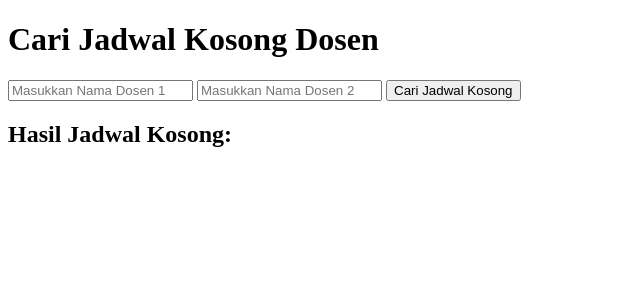
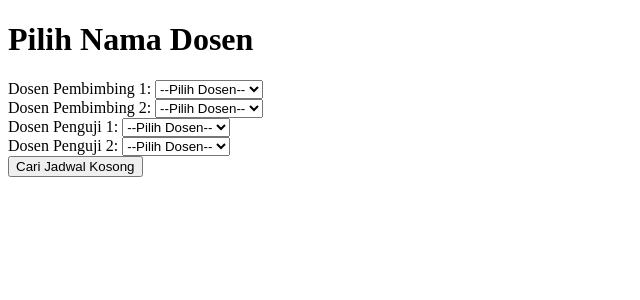
Before and after one commit to arzaqqq/Sistem-penjadwalan-dosen, a Flask app: page / in a window 1280 px wide. Shown: the top 300 px of the page, without its empty margins (0-640 px from the left). Run offline with Flask 3, Linux system fonts and the light colour scheme.

Commit message:
UPDATE : Hasil sementara untuk fungsi dan tampilan penjadwalan dosen

```diff
--- a/app.py
+++ b/app.py
@@ -1,113 +1,120 @@
-from flask import Flask, render_template, request, jsonify
+from flask import Flask, render_template, request, session
 import pandas as pd
-import sqlite3
 from werkzeug.utils import secure_filename
-import os
+from datetime import datetime
 
-# Inisialisasi Flask
 app = Flask(__name__)
 
-# Tentukan folder untuk menyimpan file upload
+# Tentukan folder untuk menyimpan file upload dan kunci sesi
 app.config['UPLOAD_FOLDER'] = 'uploads/'
 app.config['ALLOWED_EXTENSIONS'] = {'csv', 'xlsx'}
+app.secret_key = 'secret_key_for_session'  # Kunci untuk sesi
 
 # Fungsi untuk memeriksa ekstensi file yang valid
 def allowed_file(filename):
     return '.' in filename and filename.rsplit('.', 1)[1].lower() in app.config['ALLOWED_EXTENSIONS']
 
-# Fungsi untuk menyimpan data ke dalam database SQLite
-def save_to_db(data):
-    conn = sqlite3.connect('jadwal_dosen.db')
-    c = conn.cursor()
-    # Membuat tabel jika belum ada
-    c.execute('''CREATE TABLE IF NOT EXISTS jadwal_dosen (
-                    id INTEGER PRIMARY KEY AUTOINCREMENT,
-                    dosen TEXT,
-                    hari TEXT,
-                    waktu_mulai TEXT,
-                    waktu_selesai TEXT,
-                    mata_kuliah TEXT,
-                    ruangan TEXT)''')
+# Fungsi untuk mengonversi waktu ke format datetime
+def time_to_datetime(time_str):
+    return datetime.strptime(time_str, "%H:%M")
 
-    # Hapus data lama
-    c.execute("DELETE FROM jadwal_dosen")
+# Fungsi untuk membaca dan mengekstrak nama dosen dari file
+def extract_dosen_from_file(file_path):
+    if file_path.endswith('.csv'):
+        data = pd.read_csv(file_path)
+    elif file_path.endswith('.xlsx'):
+        data = pd.read_excel(file_path)
 
-    for index, row in data.iterrows():
-        c.execute('''
-            INSERT INTO jadwal_dosen (dosen, hari, waktu_mulai, waktu_selesai, mata_kuliah, ruangan)
-            VALUES (?, ?, ?, ?, ?, ?)
-        ''', (row['Dosen'], row['Hari'], row['Waktu Mulai'], row['Waktu Selesai'], row['Mata Kuliah'], row['Ruangan']))
+    dosen_list = data['DOSEN'].dropna().unique().tolist()  # Ambil nama dosen unik tanpa NaN
+    return dosen_list, data
 
-    conn.commit()
-    conn.close()
+# Fungsi untuk mencari jadwal kosong berdasarkan dosen yang dipilih
+# Fungsi untuk mencari jadwal kosong berdasarkan dosen yang dipilih
+def cari_jadwal_kosong(dosen_list, data):
+    jam_mulai = time_to_datetime("08:00")  # Jam mulai yang kita tentukan (08:00)
+    jam_selesai = time_to_datetime("15:00")  # Jam selesai yang kita tentukan (15:00)
+    waktu_kosong = []
 
-@app.route('/')
-def index():
-    return render_template('index.html')
-# Halaman upload jadwal dosen
+    # Loop untuk setiap hari
+    for hari in ['SENIN', 'SELASA', 'RABU', 'KAMIS', 'JUMAT']:
+        jadwal_hari = []
+
+        # Menyusun jadwal untuk setiap dosen yang dipilih pada hari tersebut
+        for index, row in data.iterrows():
+            if row['DOSEN'] in dosen_list and pd.notna(row[hari]):
+                start_time, end_time = row[hari].split('-')
+                start_time = time_to_datetime(start_time)
+                end_time = time_to_datetime(end_time)
+                jadwal_hari.append((start_time, end_time))
+
+        jadwal_hari.sort()  # Mengurutkan berdasarkan waktu mulai
+
+        # Cek waktu kosong di antara jadwal yang ada
+        prev_end_time = jam_mulai
+        for start, end in jadwal_hari:
+            if start > prev_end_time:
+                waktu_kosong.append((prev_end_time.strftime('%H:%M'), start.strftime('%H:%M'), hari))
+            prev_end_time = max(prev_end_time, end)
+
+        # Cek waktu kosong setelah jadwal terakhir hingga jam selesai
+        if prev_end_time < jam_selesai:
+            waktu_kosong.append((prev_end_time.strftime('%H:%M'), jam_selesai.strftime('%H:%M'), hari))
+
+    # Tambahkan nama dosen yang dipilih pada hasil jadwal kosong
+    return dosen_list, waktu_kosong
+
+
+# Halaman Upload untuk file jadwal dosen
 @app.route('/upload', methods=['GET', 'POST'])
 def upload_file():
     if request.method == 'POST':
-        # Mengambil file yang di-upload
         file = request.files['file']
         if file and allowed_file(file.filename):
             filename = secure_filename(file.filename)
             filepath = os.path.join(app.config['UPLOAD_FOLDER'], filename)
             file.save(filepath)
 
-            # Membaca file dan menyimpan ke database
-            if filename.endswith('.csv'):
-                data = pd.read_csv(filepath)
-            elif filename.endswith('.xlsx'):
-                data = pd.read_excel(filepath)
+            # Mengambil nama dosen dan data dari file yang di-upload
+            dosen_list, data = extract_dosen_from_file(filepath)
 
-            save_to_db(data)
+            # Menyimpan nama dosen dalam sesi
+            session['dosen_list'] = dosen_list
+            session['data'] = data.to_json()  # Menyimpan data dalam format JSON untuk digunakan nanti
 
-            return jsonify({'success': 'Data berhasil di-upload dan disimpan.'})
-        else:
-            return jsonify({'error': 'File tidak valid.'})
+            return render_template('index.html', dosen_list=dosen_list)
 
     return render_template('upload.html')
 
-# Halaman untuk mencari jadwal kosong
-@app.route('/cari_jadwal', methods=['GET'])
-def cari_jadwal():
-    dosen_list = request.args.getlist('dosen')
-    if len(dosen_list) in [2, 4]:  # Mencari untuk 2 atau 4 dosen
-        kosong = cari_jadwal_kosong(dosen_list)
-        return jsonify(kosong)
-    return jsonify({'error': 'Masukkan 2 atau 4 dosen.'})
+# Halaman utama untuk memilih dosen dan mencari jadwal kosong
+@app.route('/', methods=['GET', 'POST'])
+def index():
+    dosen_list = session.get('dosen_list', [])
+    data = pd.read_json(session.get('data', '{}'))  # Mengambil data jadwal dosen yang telah disimpan
 
-# Fungsi untuk mengambil jadwal dosen dari database
-def get_jadwal_dosen(dosen):
-    conn = sqlite3.connect('jadwal_dosen.db')
-    c = conn.cursor()
-    c.execute("SELECT * FROM jadwal_dosen WHERE dosen = ?", (dosen,))
-    rows = c.fetchall()
-    conn.close()
-    return rows
+    if request.method == 'POST':
+        # Ambil nama dosen yang dipilih
+        selected_dosen = [request.form.get(f'dosen{i}') for i in range(1, 5)]
 
-# Fungsi untuk mencari jadwal kosong berdasarkan 2 atau 4 dosen
-def cari_jadwal_kosong(dosen_list):
-    jadwal_dosen = {}
-    for dosen in dosen_list:
-        jadwal_dosen[dosen] = get_jadwal_dosen(dosen)
+        # Filter dosen yang tidak dipilih (kosong)
+        selected_dosen = [dosen for dosen in selected_dosen if dosen]
 
-    waktu_kosong = []
-    # Menemukan celah waktu kosong
-    for i in range(len(jadwal_dosen[dosen_list[0]])):
-        waktu_tertentu = []
-        for dosen in dosen_list:
-            waktu_tertentu.append(jadwal_dosen[dosen][i])
+        if selected_dosen:
+            # Mencari jadwal kosong berdasarkan dosen yang dipilih
+            dosen_pilihan, jadwal_kosong = cari_jadwal_kosong(selected_dosen, data)
 
-        if all(is_conflict(waktu_tertentu[i], waktu_tertentu[i+1]) == False for i in range(len(waktu_tertentu)-1)):
-            waktu_kosong.append(waktu_tertentu)
+            # Menyusun hasil output berdasarkan urutan dropdown
+            dosen_dict = {
+                'dosen_pembimbing_1': selected_dosen[0] if len(selected_dosen) > 0 else '',
+                'dosen_pembimbing_2': selected_dosen[1] if len(selected_dosen) > 1 else '',
+                'dosen_penguji_1': selected_dosen[2] if len(selected_dosen) > 2 else '',
+                'dosen_penguji_2': selected_dosen[3] if len(selected_dosen) > 3 else '',
+            }
 
-    return waktu_kosong
+            return render_template('index.html', dosen_list=dosen_list, jadwal_kosong=jadwal_kosong, dosen_pilihan=dosen_dict)
 
-# Fungsi untuk memeriksa konflik antara dua jadwal
-def is_conflict(waktu1, waktu2):
-    return waktu1[4] > waktu2[3] or waktu2[4] > waktu1[3]
+    return render_template('index.html', dosen_list=dosen_list)
+
+
 
 if __name__ == '__main__':
     app.run(debug=True)
--- a/templates/index.html
+++ b/templates/index.html
@@ -3,38 +3,59 @@
 <head>
     <meta charset="UTF-8">
     <meta name="viewport" content="width=device-width, initial-scale=1.0">
-    <title>Cari Jadwal Kosong</title>
+    <title>Pilih Nama Dosen</title>
 </head>
 <body>
-    <h1>Cari Jadwal Kosong Dosen</h1>
+    <h1>Pilih Nama Dosen</h1>
 
-    <form id="formJadwal">
-        <input type="text" id="dosen1" placeholder="Masukkan Nama Dosen 1" required>
-        <input type="text" id="dosen2" placeholder="Masukkan Nama Dosen 2" required>
+    <form action="/" method="POST">
+        <label for="dosen1">Dosen Pembimbing 1:</label>
+        <select id="dosen1" name="dosen1">
+            <option value="">--Pilih Dosen--</option>
+            {% for dosen in dosen_list %}
+                <option value="{{ dosen }}">{{ dosen }}</option>
+            {% endfor %}
+        </select><br>
+
+        <label for="dosen2">Dosen Pembimbing 2:</label>
+        <select id="dosen2" name="dosen2">
+            <option value="">--Pilih Dosen--</option>
+            {% for dosen in dosen_list %}
+                <option value="{{ dosen }}">{{ dosen }}</option>
+            {% endfor %}
+        </select><br>
+
+        <label for="dosen3">Dosen Penguji 1:</label>
+        <select id="dosen3" name="dosen3">
+            <option value="">--Pilih Dosen--</option>
+            {% for dosen in dosen_list %}
+                <option value="{{ dosen }}">{{ dosen }}</option>
+            {% endfor %}
+        </select><br>
+
+        <label for="dosen4">Dosen Penguji 2:</label>
+        <select id="dosen4" name="dosen4">
+            <option value="">--Pilih Dosen--</option>
+            {% for dosen in dosen_list %}
+                <option value="{{ dosen }}">{{ dosen }}</option>
+            {% endfor %}
+        </select><br>
+
         <button type="submit">Cari Jadwal Kosong</button>
     </form>
 
-    <h2>Hasil Jadwal Kosong:</h2>
-    <ul id="hasilJadwalKosong"></ul>
+    {% if jadwal_kosong %}
+    <h2>Jadwal Kosong untuk:</h2>
+    <p>Dosen Pembimbing 1: {{ dosen_pilihan['dosen_pembimbing_1'] }}</p>
+    <p>Dosen Pembimbing 2: {{ dosen_pilihan['dosen_pembimbing_2'] }}</p>
+    <p>Dosen Penguji 1: {{ dosen_pilihan['dosen_penguji_1'] }}</p>
+    <p>Dosen Penguji 2: {{ dosen_pilihan['dosen_penguji_2'] }}</p>
 
-    <script>
-        document.getElementById('formJadwal').addEventListener('submit', function(event) {
-            event.preventDefault();
-            var dosen1 = document.getElementById('dosen1').value;
-            var dosen2 = document.getElementById('dosen2').value;
-
-            fetch(`/cari_jadwal?dosen=${dosen1}&dosen=${dosen2}`)
-                .then(response => response.json())
-                .then(data => {
-                    var ul = document.getElementById('hasilJadwalKosong');
-                    ul.innerHTML = ''; // Clear previous results
-                    data.forEach(item => {
-                        var li = document.createElement('li');
-                        li.textContent = `Dosen ${item.dosen}: ${item.hari} - ${item.waktu}`;
-                        ul.appendChild(li);
-                    });
-                });
-        });
-    </script>
+    <ul>
+        {% for jadwal in jadwal_kosong %}
+            <li>Hari: {{ jadwal[2] }} | Jam Kosong: {{ jadwal[0] }} - {{ jadwal[1] }}</li>
+        {% endfor %}
+    </ul>
+    {% endif %}
 </body>
 </html>
```
Also changed, not shown: 1 other file.
